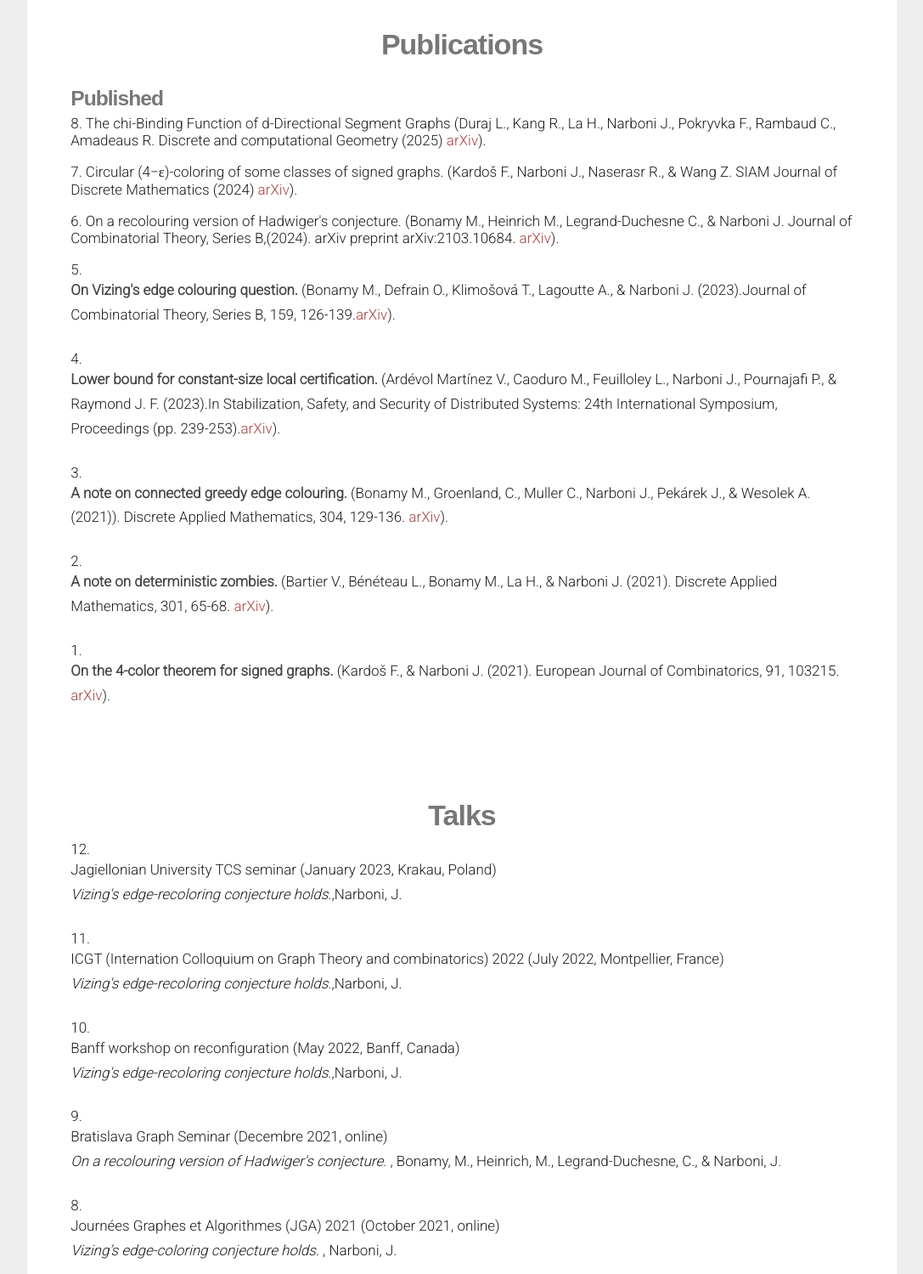
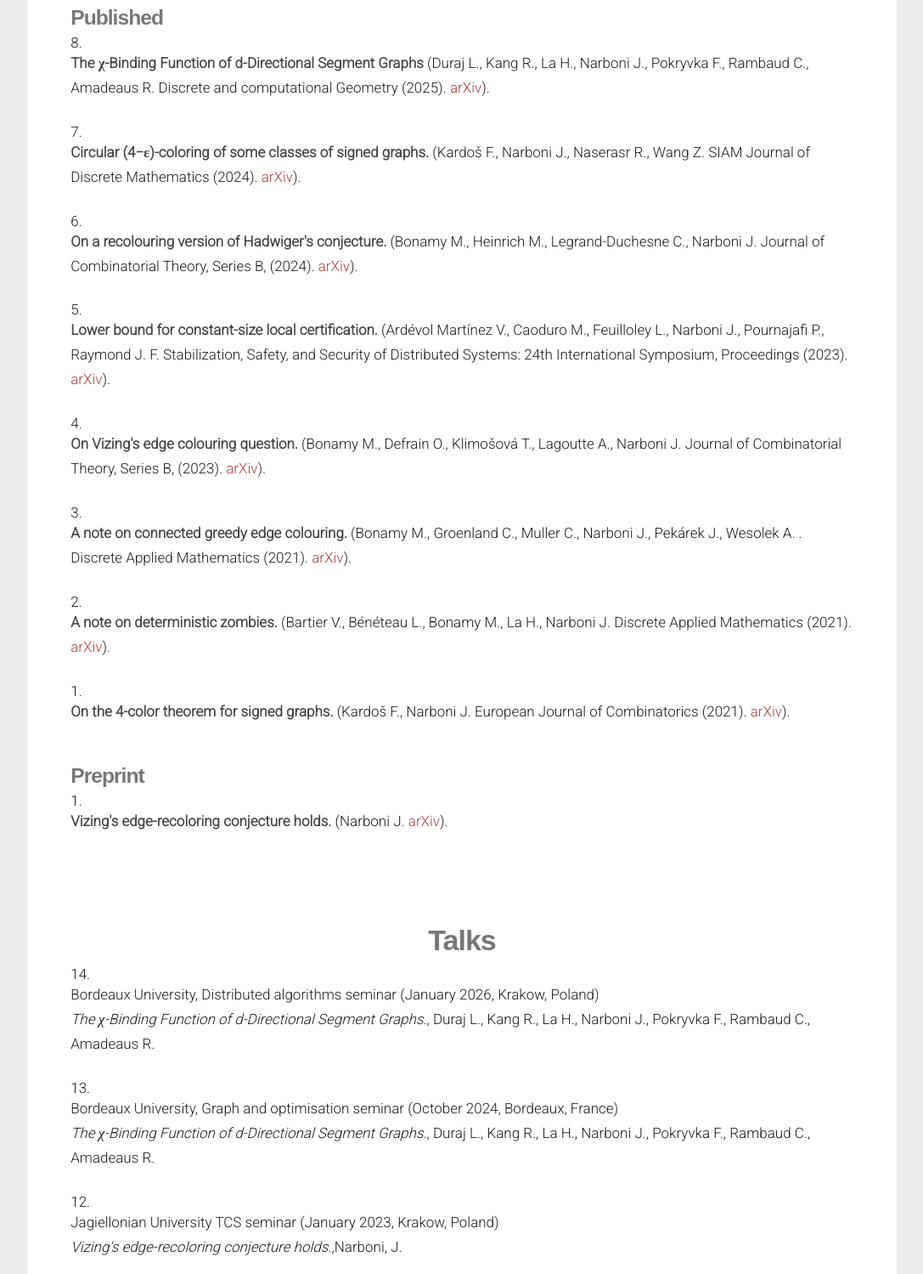
Before and after one commit to narbonij/narbonij.github.io, a plain HTML site: page index.html in a window 1280 px wide. Shown: the part 1144-2643 px from the top of the page at 85% size, without its empty margins (96-1183 px from the left). Drawn offline with Linux system fonts and the light colour scheme.

Commit message:
Update index.html

```diff
--- a/index.html
+++ b/index.html
@@ -20,7 +20,7 @@
             <li><a href="#current_situation">Current Situation</a></li>
             <li><a href="#publications">Publications</a></li>
             <li><a href="#talks">Talks</a></li>
-            <li><a href="#visits">Visits</a></li>
+            <!-- <li><a href="#visits">Visits</a></li> -->
             <li><a href="#teaching">Teaching</a></li>
             <li><a href="#other">Other</a></li>
 
@@ -68,7 +68,7 @@
 
 <!--I am Jonathan Narboni, currently a post-doc researcher at th Theoretical Computer Science Department at the Jagiellonian University under the supervision of <a href="https://www.tcs.uj.edu.pl/walczak">Bartosz Walzcak</a>. My main research interests are graph coloring, combinatorial reconfiguration, and geometric graph theory.  I did my PhD at the Labri (Université de Bordeaux) in graph coloring and graph coloring reconfiguration under the supervision of <a href="https://www.labri.fr/perso/mbonamy/"> Marthe Bonamy</a>, <a href="https://www.labri.fr/perso/fkardos/">František Kardoš </a> and <a href="http://www.labri.fr/perso/sopena/">Éric Sopena</a>-->
 
-I am currently a temporary lecturer and research assistant at the LaBRI (Laboratoire Bordelais de Recherche en informatique) at Bordeaux University. My research interests primarily revolve around graph coloring, combinatorial reconfiguration, and geometric graph theory. My PhD was conducted at Labri (Université de Bordeaux), where I focused on graph coloring and graph coloring reconfiguration, with <a href="https://www.labri.fr/perso/mbonamy/"> Marthe Bonamy</a>, <a href="https://www.labri.fr/perso/fkardos/">František Kardoš </a>, and <a href="http://www.labri.fr/perso/sopena/">Éric Sopena</a> as my supervisors.
+I am currently a temporary lecturer and research assistant at the LaBRI (Laboratoire Bordelais de Recherche en informatique) at Bordeaux University in the <a href="https://algodist.labri.fr">distributed algorithms team</a>. My research interests primarily revolve around graph coloring, distributed algorithms, and combinatorial reconfiguration. My PhD was conducted at LaBRI (Université de Bordeaux), where I focused on graph coloring and graph coloring reconfiguration, with <a href="https://www.labri.fr/perso/mbonamy/"> Marthe Bonamy</a>, <a href="https://www.labri.fr/perso/fkardos/">František Kardoš</a>, and <a href="http://www.labri.fr/perso/sopena/">Éric Sopena</a> as my supervisors. I then completed a two-year postdoctoral position in Kraków, Poland, where my research was more specifically oriented toward intersection graphs of geometric objects.
 </div>
 </div>
 <!-- <h3>Offre de stage</h3>
@@ -83,7 +83,10 @@
 <!--<ul class="theme"> -->
   <div class="space">
   <div class="article">
-  Throughout my PhD, my primary research has been centered around graph coloring and graph coloring reconfiguration, with a particular emphasis on reconfiguration of edge coloring and vertex coloring in signed graphs. Currently, I am directing my attention towards coloring and recoloring questions in the distributed setting.
+  Throughout my PhD, my research was mainly devoted to graph coloring and, more specifically, to graph coloring reconfiguration, with a particular emphasis on edge recoloring problems. During my postdoctoral position in Krakow, I broadened my research interests to include problems concerning intersection graphs of geometric objects and their combinatorial properties. More recently, I have been increasingly focusing on distributed algorithms and distributed graph problems, building on earlier work initiated during my PhD on local certification.
+<div class="article"><br><b>Keywords</b>: Graph coloring, distributed algorithms, combinatorial reconfiguration.</div>
+
+
               <!--    <li> <b>Le bleu du stylo</b>
                   <div>La couleur la plus rependu</div>
                   </li>
@@ -128,15 +131,17 @@
 	<meta charset="utf-8">
 	<title>Jonathan Narboni</title>
 </head>
+<!--
+<a href="https://graphesetoptimisation.labri.fr/pmwiki.php/Main/HomePage/">Graphs and
+				Optimization</a>- -->
 
 <body>
   <p id="current_situation"></p>
 	<h2>Current Situation</h2>
 	<ul>
 		<li>Temporary lecturer and research assistant </a> <br></li>
-		<li> Labri, Université de Bordeaux
-			<br></li><a href="https://graphesetoptimisation.labri.fr/pmwiki.php/Main/HomePage/">Graphs and
-				Optimization</a>-<a href="https://algodist.labri.fr">Distributed algorithm</a> <br></li>
+		<li> LaBRI, Université de Bordeaux
+			<br></li><a href="https://algodist.labri.fr">Distributed algorithm</a> <br></li>
 		<!--<li> Research Department: <a href="https://combalgo.labri.fr/pmwiki.php">Combinatorics and Algorithms</a> <br></li>
 		<li> Team : <a href="https://graphesetoptimisation.labri.fr/pmwiki.php/Main/HomePage/">Graphs and
 				Optimization</a> <br></li> -->
@@ -153,12 +158,12 @@
 	<!--	<li>CV (<a href="cv.pdf">PDF</a>) <br></li>
 	</ul>
 	/-->
-	<h3>PhD Subject</h3>
+	<!-- <h3>PhD Subject</h3>
 	<ul>
 		<li>Title: Coloring and Recoloring</li>
 		<li>PhD Supervisor:<a href="https://www.labri.fr/perso/mbonamy/"> Marthe Bonamy</a>, <a href="https://www.labri.fr/perso/fkardos/">František Kardoš </a> and <a href="http://www.labri.fr/perso/sopena/">Éric Sopena</a></li>
 		<li>October 2019 - July 2022</li>
-	</ul>
+	</ul> -->
 
   <p id="publications"></p>
 
@@ -168,44 +173,46 @@
 
 
 	<li>
-		The chi-Binding Function of d-Directional Segment Graphs </b> (Duraj L., Kang R., La H., Narboni J., Pokryvka F., Rambaud C., Amadeaus R. Discrete and computational Geometry (2025) <a href="https://arxiv.org/abs/2309.06072">arXiv</a>).
+		<p><b> The χ-Binding Function of d-Directional Segment Graphs </b> (Duraj L., Kang R., La H., Narboni J., Pokryvka F., Rambaud C., Amadeaus R. Discrete and computational Geometry (2025). <a href="https://arxiv.org/abs/2309.06072">arXiv</a>).
 	</li>
 	<li>
-		Circular (4−ε)-coloring of some classes of signed graphs. </b> (Kardoš F., Narboni J., Naserasr R., & Wang Z. SIAM Journal of Discrete Mathematics (2024) <a href="https://arxiv.org/abs/2107.12126">arXiv</a>).
+		<p><b>Circular (4−ε)-coloring of some classes of signed graphs. </b> (Kardoš F., Narboni J., Naserasr R., Wang Z. SIAM Journal of Discrete Mathematics (2024). <a href="https://arxiv.org/abs/2107.12126">arXiv</a>).
 	</li>
 
 	<li>
-		On a recolouring version of Hadwiger's conjecture. </b> (Bonamy M., Heinrich M., Legrand-Duchesne C., & Narboni J. Journal of Combinatorial Theory, Series B,(2024).  arXiv preprint arXiv:2103.10684. <a href="https://arxiv.org/abs/2103.10684">arXiv</a>).
+		<p><b>On a recolouring version of Hadwiger's conjecture. </b> (Bonamy M., Heinrich M., Legrand-Duchesne C., Narboni J. Journal of Combinatorial Theory, Series B, (2024). <a href="https://arxiv.org/abs/2103.10684">arXiv</a>).
 	</li>
 
+
+  <li>
+  <p><b> Lower bound for constant-size local certification. </b> (Ardévol Martínez V., Caoduro M., Feuilloley L., Narboni J., Pournajafi P., Raymond J. F. Stabilization, Safety, and Security of Distributed Systems: 24th International Symposium, Proceedings (2023). <a href="https://arxiv.org/abs/2208.14229">arXiv</a>).
+
+</li>
+
 	  <li>
-  	<p><b> On Vizing's edge colouring question. </b> (Bonamy M., Defrain O., Klimošová T., Lagoutte A., & Narboni J. (2023).Journal of Combinatorial Theory, Series B, 159, 126-139.<a href="https://arxiv.org/abs/2107.07900">arXiv</a>).
+  	<p><b> On Vizing's edge colouring question. </b> (Bonamy M., Defrain O., Klimošová T., Lagoutte A., Narboni J. Journal of Combinatorial Theory, Series B, (2023). <a href="https://arxiv.org/abs/2107.07900">arXiv</a>).
 
 	</li>
   <li>
-  <p><b> Lower bound for constant-size local certification. </b> (Ardévol Martínez V., Caoduro M., Feuilloley L., Narboni J., Pournajafi P., & Raymond J. F. (2023).In Stabilization, Safety, and Security of Distributed Systems: 24th International Symposium, Proceedings (pp. 239-253).<a href="https://arxiv.org/abs/2208.14229">arXiv</a>).
-
-</li>
-  <li>
-    <p><b>  A note on connected greedy edge colouring.</b> (Bonamy M., Groenland, C., Muller C., Narboni J., Pekárek J., & Wesolek A. (2021)). Discrete Applied Mathematics, 304, 129-136. <a href="https://arxiv.org/abs/2008.03587">arXiv</a>).
+    <p><b>  A note on connected greedy edge colouring.</b> (Bonamy M., Groenland C., Muller C., Narboni J., Pekárek J., Wesolek A. . Discrete Applied Mathematics (2021). <a href="https://arxiv.org/abs/2008.03587">arXiv</a>).
 
   </li>
 
-
-
-
-
 	<li>
-		<p><b> A note on deterministic zombies. </b> (Bartier V., Bénéteau L., Bonamy M., La H., & Narboni J. (2021). Discrete Applied Mathematics, 301, 65-68. <a href="https://arxiv.org/abs/2008.03587">arXiv</a>).
+		<p><b> A note on deterministic zombies. </b> (Bartier V., Bénéteau L., Bonamy M., La H., Narboni J. Discrete Applied Mathematics (2021). <a href="https://arxiv.org/abs/2008.03587">arXiv</a>).
 
 	</li>
 	<li>
-		<p><b> On the 4-color theorem for signed graphs. </b> (Kardoš F., & Narboni J. (2021). European Journal of Combinatorics, 91, 103215. <a href="https://arxiv.org/abs/1906.05638">arXiv</a>).
+		<p><b> On the 4-color theorem for signed graphs. </b> (Kardoš F., Narboni J. European Journal of Combinatorics (2021). <a href="https://arxiv.org/abs/1906.05638">arXiv</a>).
 	</li>
 
 
 </ol>
-
+<h3>Preprint</h3>
+	<ol reversed="">
+		<li>
+		<p><b> Vizing's edge-recoloring conjecture holds.</b> (Narboni J. <a href="https://arxiv.org/pdf/2302.12914">arXiv</a>).
+	</li>
 
 
 	</ol>
@@ -216,8 +223,17 @@
 	<h2>Talks</h2>
 
 	<ol reversed="">
+
+		<li>
+			<p>Bordeaux University, Distributed algorithms seminar (January 2026, Krakow, Poland)<br>
+				<em> The χ-Binding Function of d-Directional Segment Graphs.</em>, Duraj L., Kang R., La H., Narboni J., Pokryvka F., Rambaud C., Amadeaus R.
+		</li>
+		<li>
+			<p>Bordeaux University, Graph and optimisation seminar (October 2024, Bordeaux, France)<br>
+				<em> The χ-Binding Function of d-Directional Segment Graphs.</em>, Duraj L., Kang R., La H., Narboni J., Pokryvka F., Rambaud C., Amadeaus R.
+		</li>
 		  <li>
-			<p>Jagiellonian University TCS seminar (January 2023, Krakau, Poland)<br>
+			<p>Jagiellonian University TCS seminar (January 2023, Krakow, Poland)<br>
 				<em> Vizing's edge-recoloring conjecture holds.</em>,Narboni, J.
 		</li>
 			   <li>
@@ -259,13 +275,13 @@
 		</li>
     <li>
       <p><a href="http://di.ulb.ac.be/algo/jga2019/">Journées Graphes et Algorithmes (JGA) 2019</a> (Bruxelles, Belgique,
-        November 13th-15th 2019)<br>
+        November 2019)<br>
         <em> On the 4-color theorem for signed graphs </em>, F. Kardoš, J. Narboni.
     </li>
 
 		<li>
 		<p><a href="https://bgw.labri.fr/2019/">Bordeaux Graph Workshop (BGW) 2019</a> (Bordeaux, France,
-			October 28th-31st 2019)<br>
+			October 2019)<br>
 			<em> On the 4-color theorem for signed graphs </em>, F. Kardoš, J. Narboni.
 		</li>
 	<!-- </ol> -->
@@ -285,7 +301,7 @@
 		<li> <a href="https://bgw.labri.fr/2019/">Bordeaux Graph Workshop (BGW) 2019</a> (Bordeaux, France,
 			October 28th-31st 2019)</li>
 	</ol> -->
-<p id="visits"></p>
+<!-- <p id="visits"></p>
 
 	<h2>Research visits</h2>
 	<ul>
@@ -294,7 +310,7 @@
 		<li> Tereza Klimošová, Univerzita Karlova, Prague (December 2019) </li>
 
 
-	</ul>
+	</ul> -->
 
 
 
@@ -306,7 +322,7 @@
 	<ul>
 
 		<div class="article">
-  During and after my PhD, I had the opportunity to teach both computer science courses (such as programming) and discrete mathematics at various institutions, including ENSEIRB-MATMECA, University of Bordeaux, IUT de Bordeaux, and Jagiellonian University; for full details, please click on my <a href="CV.pdf">cv</a>.
+  During and after my PhD, I had the opportunity to teach a wide range of courses in both computer science and discrete mathematics at several institutions, including the ENSEIRB-MATMECA engineering school, the University of Bordeaux, the IUT de Bordeaux, and the Jagiellonian University. My teaching experience covers several academic levels, from first-year undergraduate students to Master’s students. At the undergraduate level, I have taught courses in programming (Java, C, functional programming, web development), databases, Unix systems, automata and formal languages, data visualization using Python and SQL, as well as project-based courses and student support sessions. In mathematics, I have taught discrete mathematics, graph theory, probability and statistics. I have also taught advanced graph theory courses at the Master’s level, including some courses delivered in English. For full details, please click on my <a href="CV.pdf">cv</a>.
 
 
 </div><!--close content-->
@@ -317,7 +333,7 @@
 <h2>Other</h2>
 
 <ul>
-	<li>2023: Co-organizer of the minisymposium on colorings at <a href="https://sicgt.si/">SICGT</a> .</li>
+	<li>2023: Co-organizer of the minisymposium on colorings at <a href="https://sicgt.si/">SICGT</a>.</li>
   <li>2020-2022: Co-organizer of the weekly Bordeaux graph seminar.</li>
   <li>2020-2021: Mentor in the LaBRI mentoring program.</li>
     <li>2020-2021: President of the association of the computer science Ph.D students of Bordeaux.</li>
@@ -337,7 +353,7 @@
 
 
     <div style="text-align:center">
-   Ⓒ 2023 Jonathan Narboni. All rights reserved
+   Ⓒ 2026 Jonathan Narboni. All rights reserved
    </div>
 
 </body>
```
